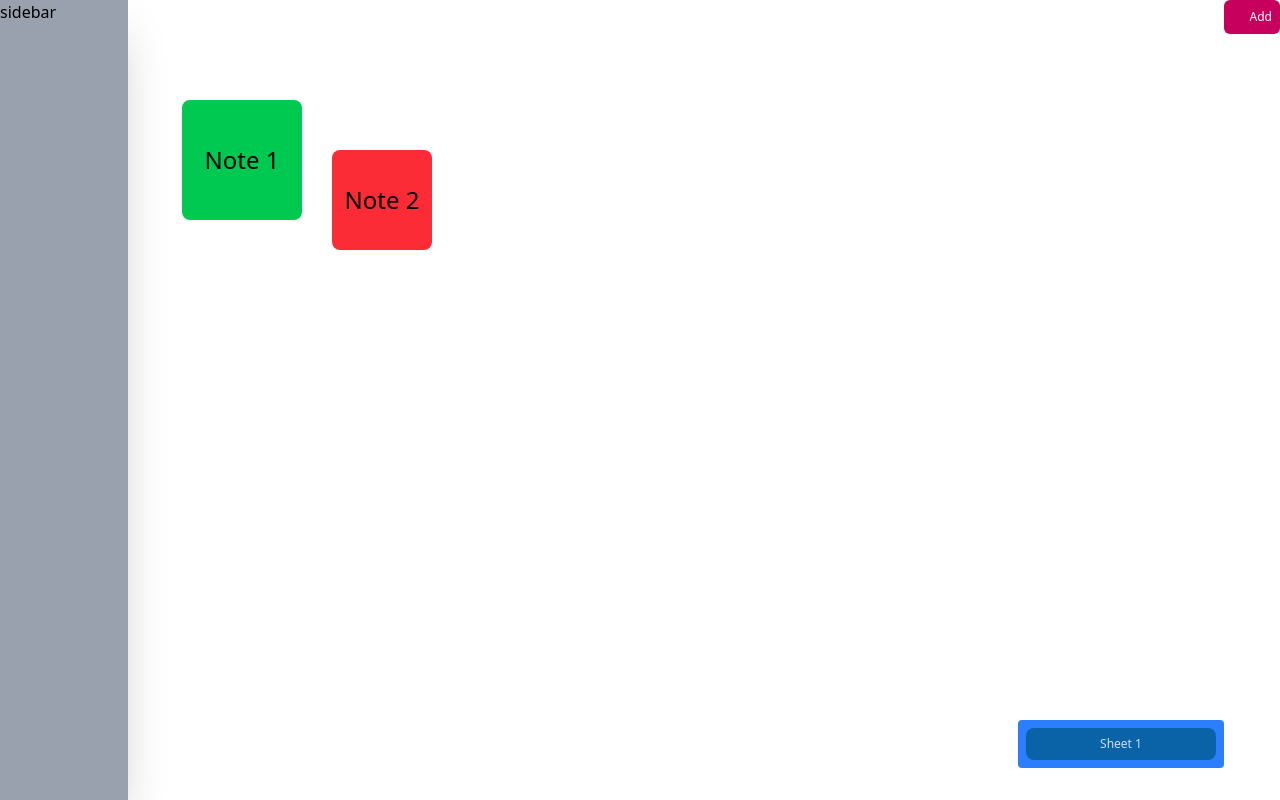
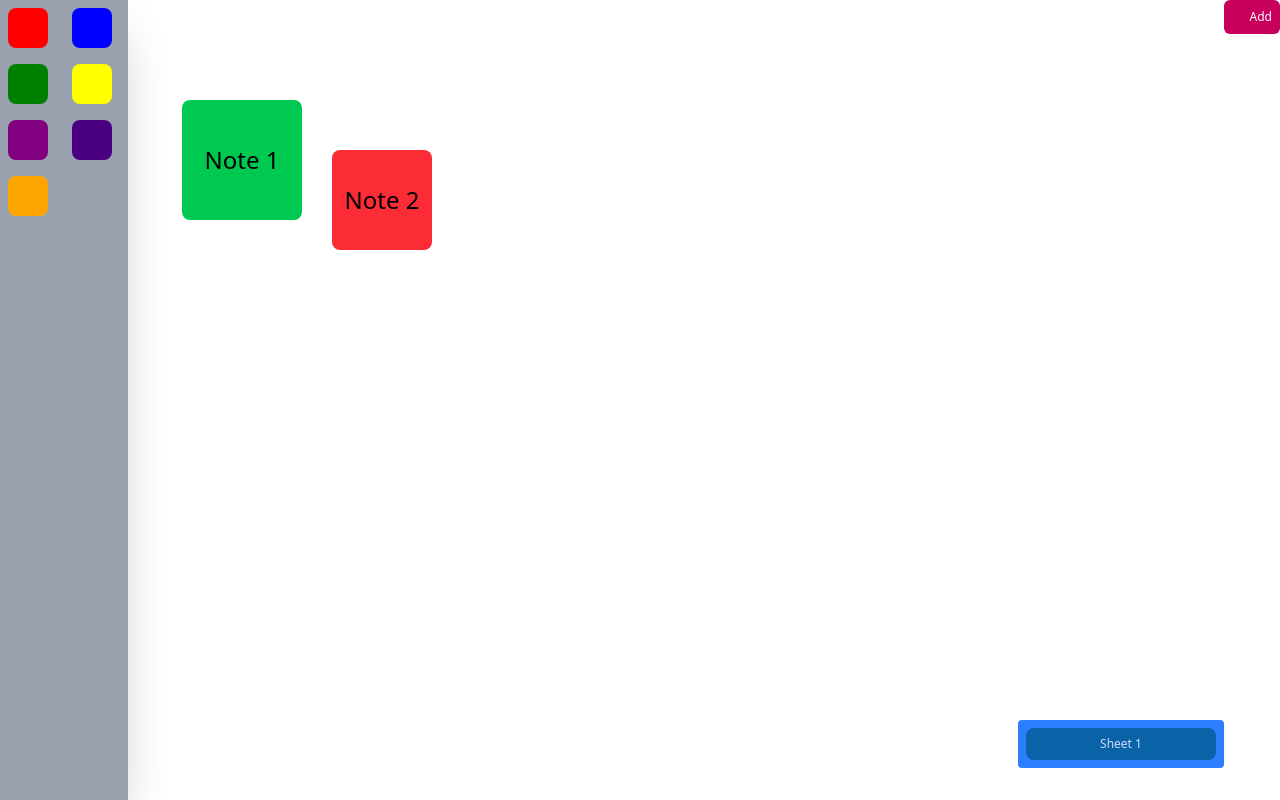
Before and after one commit to imangame2125/advanced-sticky-note, a React (Vite) app: page / in a window 1280 px wide. Built offline with nearby package versions, Linux system fonts and the light colour scheme; some icons are missing.

Commit message:
updating ...

```diff
--- a/package.json
+++ b/package.json
@@ -13,6 +13,7 @@
     "@tailwindcss/vite": "^4.1.13",
     "classnames": "^2.5.1",
     "iconsax-reactjs": "^0.0.8",
+    "immer": "^10.1.3",
     "react": "^19.1.1",
     "react-dom": "^19.1.1",
     "tailwindcss": "^4.1.13"
--- a/src/App.tsx
+++ b/src/App.tsx
@@ -4,7 +4,7 @@ import AddStickyNote from './components/AddStickyNote';
 import SheetList from './components/SheetList';
 import Sidebar from './components/Sidebar';
 import StickyNote from './components/StickyNote';
-import type { SheetType } from './types';
+import type { SheetType, StickyNoteType } from './types';
 
 function App() {
   const [activeSheetId, setActiveSheetId] = useState<number>(1);
@@ -85,17 +85,36 @@ function App() {
     );
   };
 
+  const handleColorClick = (color: StickyNoteType['color']) => {
+    const newSticky: StickyNoteType = {
+      title: 'iman',
+      color,
+      height: 100,
+      id: Math.random(),
+      positionX: 200,
+      positionY: 100,
+      width: 100,
+      zIndex: 1,
+    };
+    const nextState = sheets.map((sheet) =>
+      sheet.id === activeSheetId
+        ? { ...sheet, stickyNotes: [...sheet.stickyNotes, newSticky] }
+        : sheet
+    );
+    setSheets(nextState);
+  };
+
   const activeSheet = sheets.find((sheet) => sheet.id === activeSheetId);
 
   return (
     <div className="flex flex-col min-h-screen relative">
       <div className="max-w-32 bg-gray-400 shadow-2xl flex flex-col flex-1 z-50">
-        <Sidebar />
+        <Sidebar onClick={handleColorClick} />
       </div>
 
       <div>
         {activeSheet?.stickyNotes.map((note) => (
-          <StickyNote key={note.id} item={note} startPosition={132} />
+          <StickyNote key={note.id} item={note} />
         ))}
       </div>
 
@@ -103,7 +122,7 @@ function App() {
 
       <div className="p-4 absolute right-0 bottom-0 flex items-center">
         <SheetList
-          activeSheetId={1}
+          activeSheetId={activeSheetId}
           sheets={sheets}
           onTitleChange={handleTitleChange}
           onSelectSheet={handleSelectSheet}
--- a/src/components/Sidebar.tsx
+++ b/src/components/Sidebar.tsx
@@ -1,5 +1,37 @@
-const Sidebar = () => {
-  return <div>sidebar</div>;
+import type { FC } from 'react';
+import type { StickyNoteType } from '../types';
+
+interface Props {
+  onClick: (color: StickyNoteType['color']) => void;
+}
+const Sidebar: FC<Props> = ({ onClick }) => {
+  //todo: read colors from StickyNoteType
+  const colors: StickyNoteType['color'][] = [
+    'red',
+    'blue',
+    'green',
+    'yellow',
+    'purple',
+    'indigo',
+    'orange',
+  ];
+  const handleClick = (color: StickyNoteType['color']) => {
+    onClick(color);
+  };
+  return (
+    <div className="grid grid-cols-2 ">
+      {colors.map((color) => {
+        return (
+          <div
+            key={color}
+            onClick={() => handleClick(color)}
+            style={{ background: color }}
+            className="w-10 h-10  m-2 rounded-lg cursor-pointer"
+          ></div>
+        );
+      })}
+    </div>
+  );
 };
 
 export default Sidebar;
--- a/src/components/StickyNote.tsx
+++ b/src/components/StickyNote.tsx
@@ -3,10 +3,10 @@ import type { StickyNoteType } from '../types';
 
 interface Props {
   item: StickyNoteType;
-  startPosition: number;
+  startPosition?: number;
 }
 
-const StickyNote: FC<Props> = ({ item, startPosition }) => {
+const StickyNote: FC<Props> = ({ item, startPosition = 132 }) => {
   const backgorund = {
     red: 'bg-red-500',
     orange: 'bg-orange-500',
```
Also changed, not shown: 1 other file (tests, documents, lock files or other folders).
